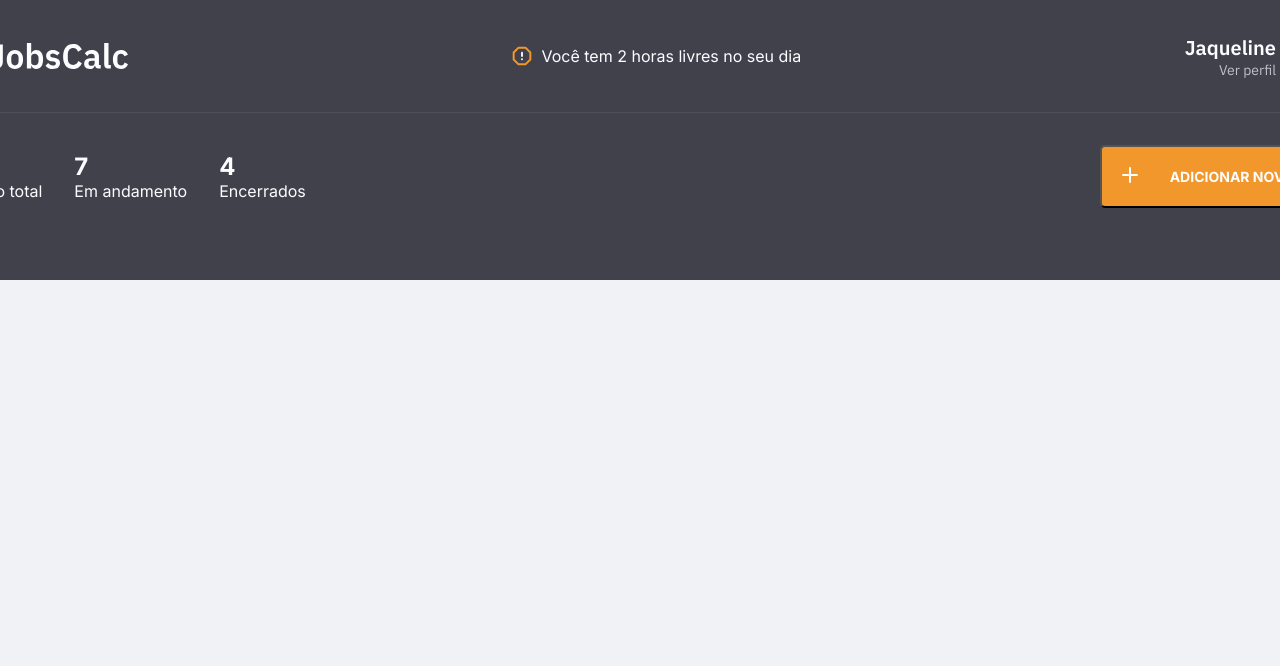
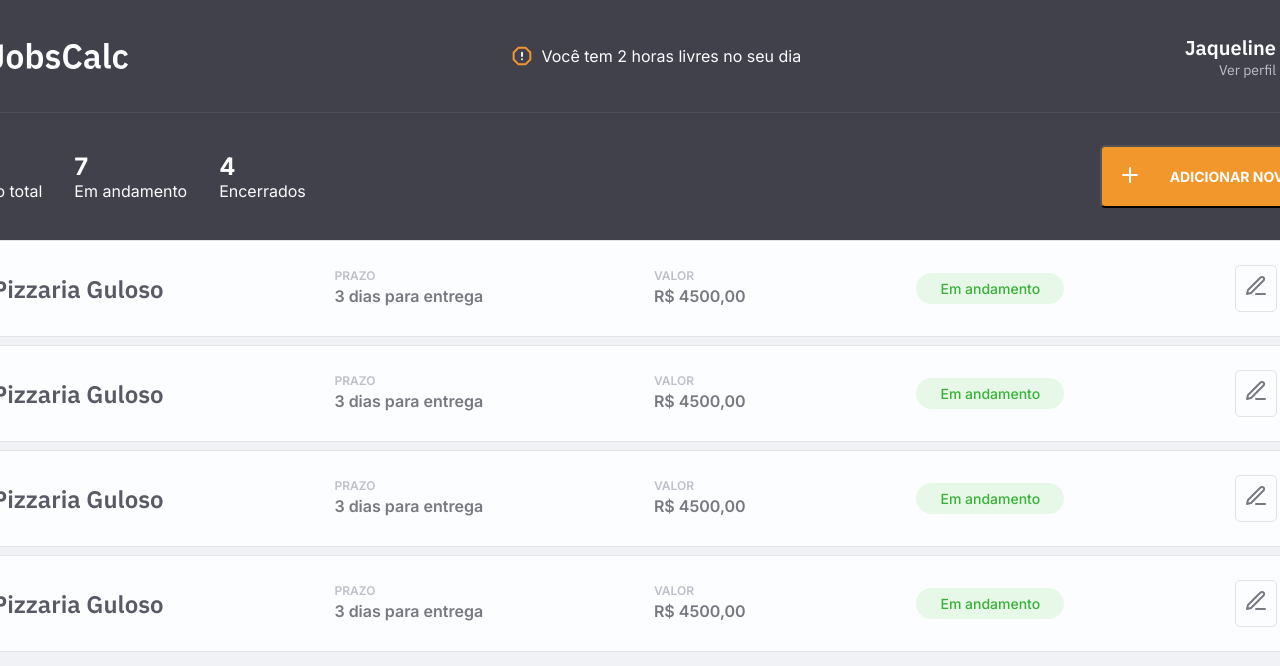
Before and after one commit to femolinos/jobs-calc, a Next.js app: page / in a window 1280 px wide. Shown: the top 666 px of the page. Built offline with nearby package versions, Linux system fonts and the light colour scheme.

Commit message:
feat: added job card component

```diff
--- /dev/null
+++ b/src/components/JobCard/index.tsx
@@ -0,0 +1,45 @@
+import React from "react";
+
+import {
+  ButtonsContainer,
+  DeadlineSection,
+  JobCardButton,
+  JobCounterAndNameSection,
+  JobCounterText,
+  JobName,
+  JobStatus,
+  ValueSection,
+  Wrapper,
+} from "./styles";
+
+export function JobCard() {
+  return (
+    <Wrapper>
+      <JobCounterAndNameSection>
+        <JobCounterText>1</JobCounterText>
+        <JobName>Pizzaria Guloso</JobName>
+      </JobCounterAndNameSection>
+
+      <DeadlineSection>
+        <p>PRAZO</p>
+        <p>3 dias para entrega</p>
+      </DeadlineSection>
+
+      <ValueSection>
+        <p>VALOR</p>
+        <p>R$ 4500,00</p>
+      </ValueSection>
+
+      <JobStatus>Em andamento</JobStatus>
+
+      <ButtonsContainer>
+        <JobCardButton>
+          <img src="/images/edit-icon.svg" alt="Edit job icon" />
+        </JobCardButton>
+        <JobCardButton>
+          <img src="/images/delete-icon.svg" alt="Delete job icon" />
+        </JobCardButton>
+      </ButtonsContainer>
+    </Wrapper>
+  );
+}
--- /dev/null
+++ b/src/components/JobCard/styles.ts
@@ -0,0 +1,106 @@
+import styled from "styled-components";
+
+export const Wrapper = styled.section`
+  display: flex;
+  align-items: center;
+  justify-content: space-between;
+
+  width: 100%;
+
+  padding: 1.5rem 2rem;
+
+  background: #fcfdff;
+
+  border: 1px solid #e1e3e6;
+  border-radius: 5px;
+`;
+
+export const JobCounterAndNameSection = styled.div`
+  display: flex;
+  align-items: center;
+  justify-content: center;
+`;
+
+export const JobCounterText = styled.p`
+  font-weight: 600;
+  color: #bfbfcc;
+`;
+
+export const JobName = styled.p`
+  font-size: 24px;
+  font-weight: 600;
+  font-family: "IBM Plex Sans", sans-serif;
+
+  color: #5a5a66;
+
+  margin-left: 2rem;
+`;
+
+export const DeadlineSection = styled.div`
+  p:first-child {
+    font-size: 12px;
+    font-weight: 600;
+
+    color: #bfbfcc;
+  }
+
+  p:last-child {
+    font-weight: 600;
+    line-height: 26px;
+
+    color: #787880;
+  }
+`;
+
+export const ValueSection = styled.div`
+  p:first-child {
+    font-size: 12px;
+    font-weight: 600;
+
+    color: #bfbfcc;
+  }
+
+  p:last-child {
+    font-weight: 600;
+    line-height: 26px;
+
+    color: #787880;
+  }
+`;
+
+export const JobStatus = styled.p`
+  font-size: 14px;
+  font-weight: 500;
+
+  color: #36b336;
+
+  padding: 7px 24px;
+  background: #e8f8e8;
+
+  border-radius: 40px;
+`;
+
+export const ButtonsContainer = styled.aside`
+  display: flex;
+  align-items: center;
+  justify-content: center;
+
+  button:last-child {
+    margin-left: 0.5rem;
+  }
+`;
+
+export const JobCardButton = styled.button`
+  padding: 0.5rem;
+
+  background: #fcfdff;
+
+  border: 1px solid #e1e3e6;
+  border-radius: 5px;
+
+  transition: filter 0.2s;
+
+  &:hover {
+    filter: brightness(0.95);
+  }
+`;
--- a/src/pages/index.tsx
+++ b/src/pages/index.tsx
@@ -1,10 +1,12 @@
 import Head from "next/head";
 import React from "react";
+import { JobCard } from "../components/JobCard";
 
 import {
   InfosContainer,
   InfosSection,
   JobsInfos,
+  JobsSection,
   PageContainer,
   PageHeader,
   PageHeadingBackground,
@@ -67,6 +69,13 @@ export default function Home() {
             <p>ADICIONAR NOVO JOB</p>
           </button>
         </InfosSection>
+
+        <JobsSection>
+          <JobCard />
+          <JobCard />
+          <JobCard />
+          <JobCard />
+        </JobsSection>
       </PageContainer>
     </Wrapper>
   );
--- a/src/pages/styles.ts
+++ b/src/pages/styles.ts
@@ -104,6 +104,12 @@ export const InfosSection = styled.section`
 
     border-radius: 5px;
 
+    transition: filter 0.2s;
+
+    &:hover {
+      filter: brightness(0.8);
+    }
+
     img {
       padding: 4px;
     }
@@ -129,3 +135,13 @@ export const JobsInfos = styled.div`
     color: #fcfdff;
   }
 `;
+
+export const JobsSection = styled.section`
+  width: 100%;
+
+  display: flex;
+  flex-direction: column;
+  align-items: center;
+
+  gap: 0.5rem;
+`;
```
Also changed, not shown: public/images/delete-icon.svg (added), public/images/edit-icon.svg (added).
